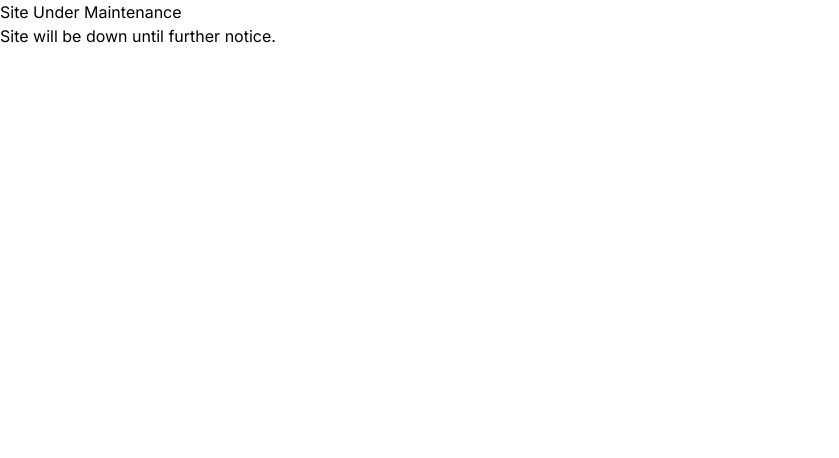
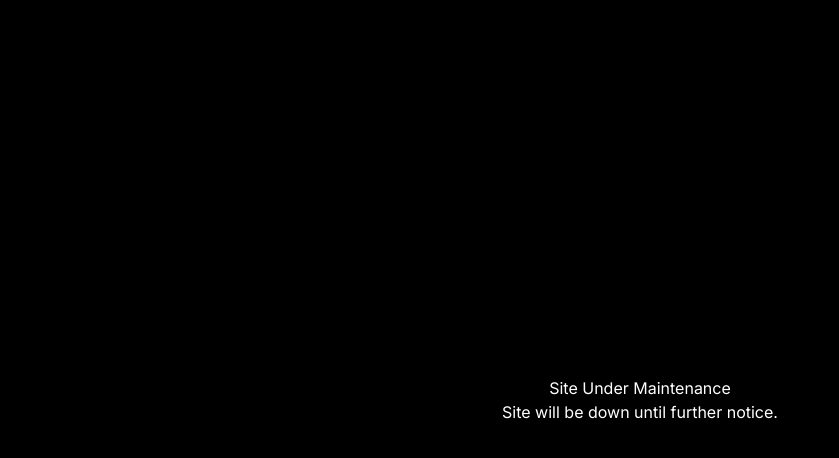
Before and after one commit to GIFT2105/portfolio, a Next.js app: page / in a window 1280 px wide. Shown: the top 458 px of the page, without its empty margins (0-839 px from the left). Built offline with nearby package versions, Linux system fonts and the light colour scheme.

Commit message:
Construction deployment fix2

```diff
--- a/components/construction.js
+++ b/components/construction.js
@@ -1,8 +1,8 @@
 
 const Construction = () => {
     return (
-        <div className="construction">
-            <div className="spinner"></div>
+        <div className="bg-black w-screen h-screen flex flex-col justify-center items-center text-white">
+            <div className=""></div>
             <h1>Site Under Maintenance</h1>
             <p>Site will be down until further notice.</p>
         </div>
```
